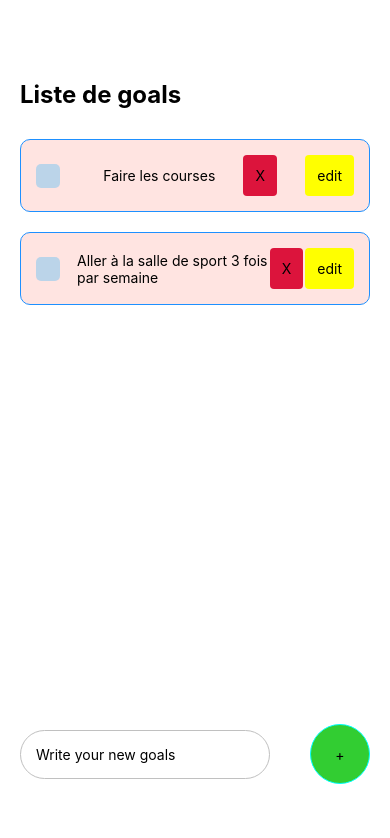
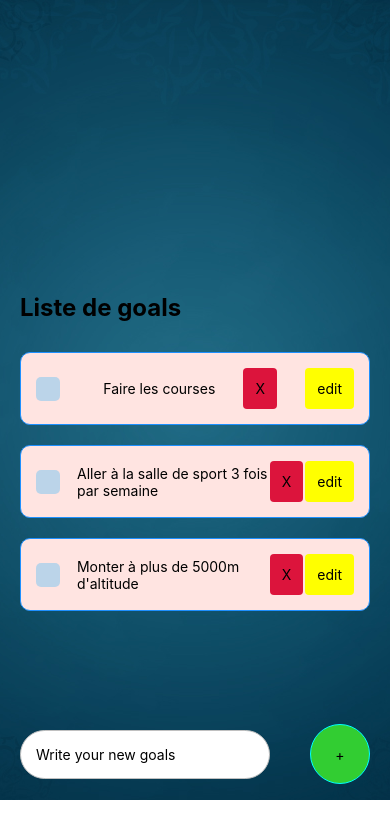
Before and after one commit to Clairevitsing/todoList, a React Native app: screen / in a window 390 px wide. Shown: the top 838 px of the page. Built offline with nearby package versions, Linux system fonts and the light colour scheme.

Commit message:
add edit function but it doesn't work

```diff
--- a/App.js
+++ b/App.js
@@ -1,6 +1,6 @@
 import { StatusBar } from 'expo-status-bar';
-import { StyleSheet, Text, View, TextInput, TouchableOpacity, Platform, KeyboardAvoidingView,Alert,Pressable } from 'react-native';
-import react, { useState } from 'react';
+import { ImageBackground, StyleSheet, Text, View, TextInput, TouchableOpacity, Platform, KeyboardAvoidingView,Alert,Pressable } from 'react-native';
+import react, { useState} from 'react';
 
 export default function App() {
 
@@ -10,21 +10,27 @@ export default function App() {
 
     "Faire les courses",
     "Aller à la salle de sport 3 fois par semaine",
-    //"Monter à plus de 5000m d'altitude",
-    // // "Acheter mon premier appartement",
-    // // "Perdre 5 kgs",
-    // // "Gagner en productivité",
-    // // "Apprendre un nouveau langage",
-    // // "Faire une mission en freelance",
-    // // "Organiser un meetup autour de la tech",
-    // // "Faire un triathlon",
+    "Monter à plus de 5000m d'altitude",
+    // "Acheter mon premier appartement",
+    // "Perdre 5 kgs",
+    // "Gagner en productivité",
+    // "Apprendre un nouveau langage",
+    // "Faire une mission en freelance",
+    // "Organiser un meetup autour de la tech",
+    // "Faire un triathlon",
   ];
   const [goal, setGoal] = useState('');
+  const [editedGoal, setEditedGoal] = useState(null);
 
   //il faut initialiser le tableau
   const [goalItems, setGoalItems] = useState(sampleGoals);
 
+
   const addGoal = () => {
+
+    if (goal === "") {
+      return;
+    }
     setGoalItems((goalItems) => [...goalItems, goal]);
     console.log(goal);
     // console.log(goalItems);
@@ -43,35 +49,42 @@ export default function App() {
         text: 'Confirm',
         onPress: () => {
 
-          let itemsCopy = [...goalItems];
-          itemsCopy.splice(index, 1);
-          setGoalItems(itemsCopy);
+          let updatedGoals = [...goalItems];
+          updatedGoals.splice(index, 1);
+          setGoalItems(updatedGoals);
         }
       },
     ]);
-
-
-
   }
 
+  const editGoal = (index) => {
+    setEditedGoal(goalItems[index]);
+  };
+  const UpdateGoal = (index,editedGoal) => {
+    const updatedGoals = [...goalItems];
+    updatedGoals[index] = editedGoal;
+    console.log("updatedGoals:", updatedGoals[index])
+    setGoalItems(updatedGoals);
+  }
 
   return (
 
     <View style={styles.container}>
+      <ImageBackground source={require('./assets/home.jpg')} resizeMode='cover' style={styles.image}>
       <View style={styles.goalsWrapper}>
         <Text style={styles.sectionTitle}>Liste de goals</Text>
         { console.log("samplegoals :",sampleGoals) }
         <View style={styles.goalItems}>{
           goalItems.map((item,index) => {
             return (
-             <View style={styles.item}>
+             <View style={styles.item} key={index.toString()}>
               <View style={styles.itemLeft}>
                 <View style={styles.square}></View>
                 <Text style={styles.itemText}>{item}</Text>
-                <Pressable style={styles.deleteButton} key={index} onPress={() => deleteGoal(index)}>
+                <Pressable style={styles.deleteButton} onPress={() => deleteGoal(index)}>
                   <Text style={styles.text}>X</Text>
                 </Pressable>
-                <Pressable style={styles.editButton}>
+                <Pressable style={styles.editButton} onPress={() => UpdateGoal(index,editedGoal)}>
                   <Text style={styles.text}>edit</Text>
                 </Pressable>
               </View>
@@ -81,7 +94,7 @@ export default function App() {
           )
         }</View>
 
-        </View>
+      </View>
       <KeyboardAvoidingView
         behavior={Platform.OS === 'ios' ? "padding" : "height"}
         style={styles.writeGoalWrapper}>
@@ -92,6 +105,7 @@ export default function App() {
           </View>
         </TouchableOpacity>
         </KeyboardAvoidingView>
+        </ImageBackground>
     </View>
   )
 }
@@ -100,6 +114,12 @@ const styles = StyleSheet.create({
   container: {
     flex: 1,
     backgroundColor: '#fff',
+  },
+  image: {
+    flex: 1,
+    width: '100%',
+    justifyContent: 'center',
+    alignItems: 'center',
   },
   sectionTitle: {
     color: '#fff',
```
Also changed, not shown: assets/home.jpg (added).
